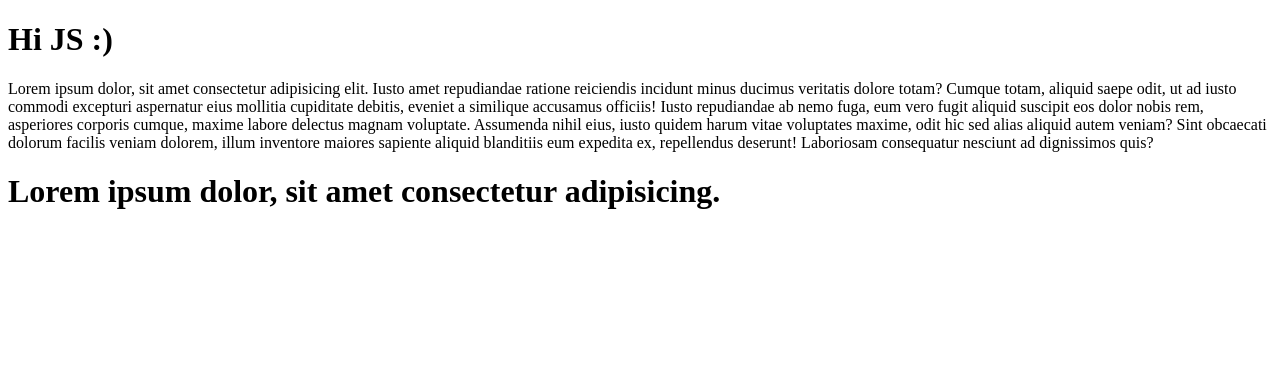
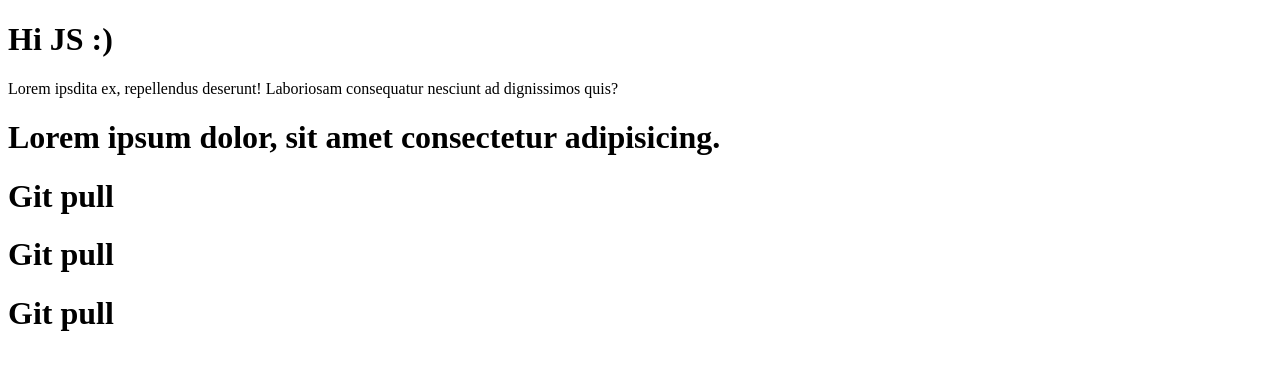
Before and after one commit to shakhzodbekbobobekov/git-test, a plain HTML site: page index.html in a window 1280 px wide. Drawn offline with Linux system fonts and the light colour scheme.

Commit message:
git pull commit

```diff
--- a/index.html
+++ b/index.html
@@ -9,19 +9,16 @@
   <body>
     <h1>Hi JS :)</h1>
     <p>
-      Lorem ipsum dolor, sit amet consectetur adipisicing elit. Iusto amet
-      repudiandae ratione reiciendis incidunt minus ducimus veritatis dolore
-      totam? Cumque totam, aliquid saepe odit, ut ad iusto commodi excepturi
-      aspernatur eius mollitia cupiditate debitis, eveniet a similique accusamus
-      officiis! Iusto repudiandae ab nemo fuga, eum vero fugit aliquid suscipit
-      eos dolor nobis rem, asperiores corporis cumque, maxime labore delectus
-      magnam voluptate. Assumenda nihil eius, iusto quidem harum vitae
-      voluptates maxime, odit hic sed alias aliquid autem veniam? Sint obcaecati
-      dolorum facilis veniam dolorem, illum inventore maiores sapiente aliquid
-      blanditiis eum expedita ex, repellendus deserunt! Laboriosam consequatur
-      nesciunt ad dignissimos quis?
+      Lorem ipsdita ex, repellendus deserunt! Laboriosam consequatur nesciunt ad
+      dignissimos quis?
     </p>
     <h1>Lorem ipsum dolor, sit amet consectetur adipisicing.</h1>
+
+    <!-- git pull bro -->
+
+    <h1>Git pull</h1>
+    <h1>Git pull</h1>
+    <h1>Git pull</h1>
 
     <script src="./app.js"></script>
   </body>
```
